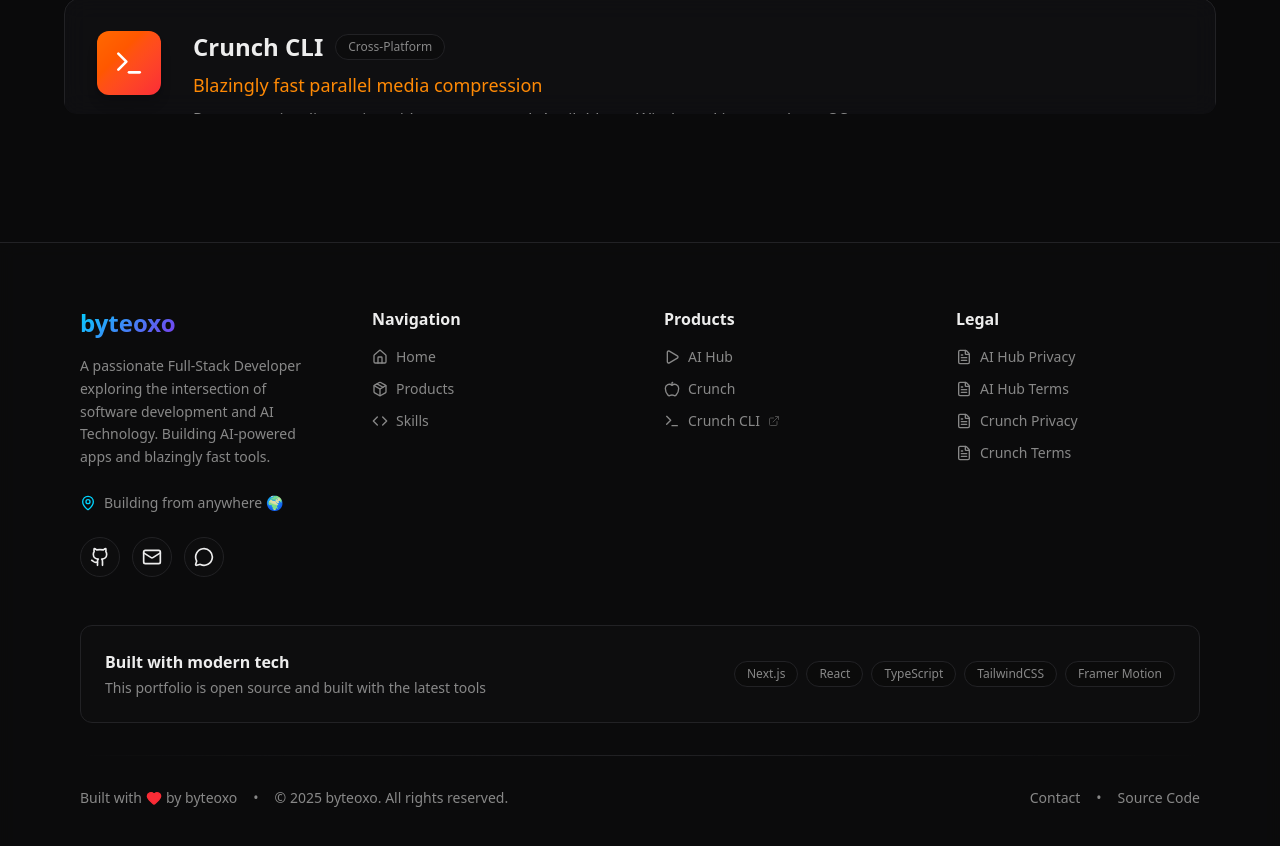
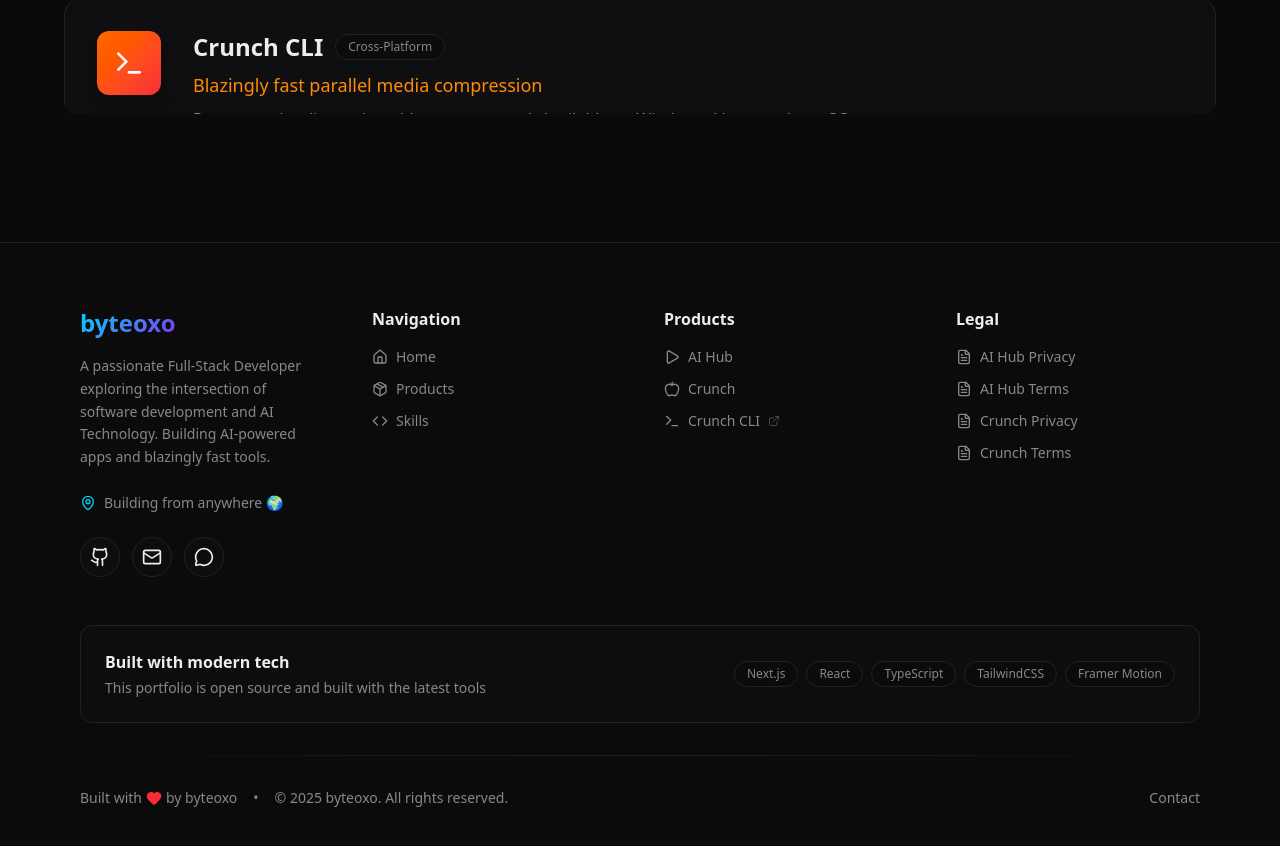
Before and after one commit to byteoxo/self-introduction, a Next.js app: page / in a window 1280 px wide. Shown: the part 3428-4274 px from the top of the page. Built offline with nearby package versions, Linux system fonts and the light colour scheme.

Commit message:
feat: remove source code link from footer

```diff
--- a/components/footer.tsx
+++ b/components/footer.tsx
@@ -277,15 +277,6 @@
                             >
                                 Contact
                             </a>
-                            <span>•</span>
-                            <a
-                                href="https://github.com/byteoxo"
-                                target="_blank"
-                                rel="noopener noreferrer"
-                                className="transition-colors hover:text-accent"
-                            >
-                                Source Code
-                            </a>
                         </div>
                     </motion.div>
                 </motion.div>
```
